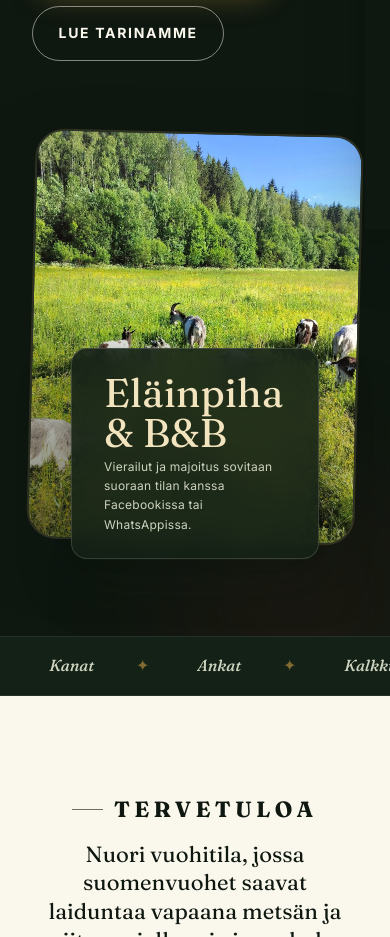
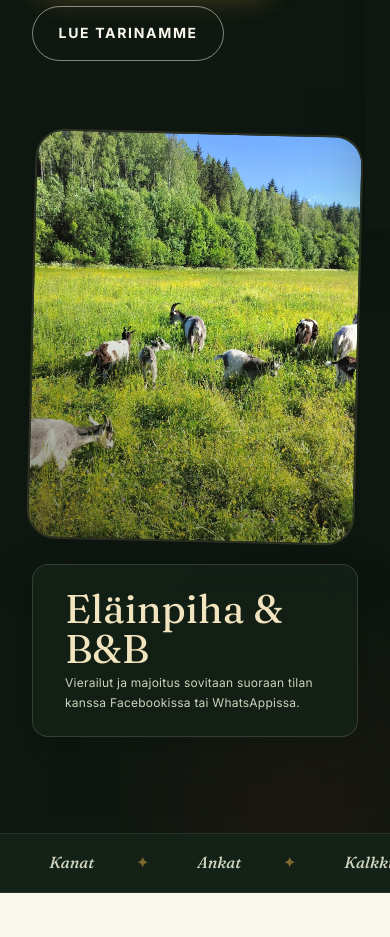
Before and after one commit to antonjalonen-cmd/maagi-metsa, a plain HTML site: page index.html in a window 390 px wide. Shown: the part 640-1577 px from the top of the page. Drawn offline with nearby package versions, Linux system fonts and the light colour scheme.

Commit message:
Simplify mobile hero: stack photo and info card in normal flow instead of fragile overlap

```diff
--- a/assets/css/styles.css
+++ b/assets/css/styles.css
@@ -395,7 +395,8 @@ h1 .i18n, h2 .i18n, h3 .i18n, .eyebrow .i18n, .btn .i18n { display: none; }
   .bento-grid { grid-template-columns: 1fr; grid-auto-rows: 240px; }
   .bento-card.b-large, .bento-card.b-tall { grid-column: span 1; grid-row: span 1; }
   .cert-callout { flex-direction: column; text-align: center; }
-  .hero-float-card { left: 0; right: 0; margin-inline: auto; bottom: -1.2rem; rotate: 0deg; }
+  .hero-media-wrap { display: flex; flex-direction: column; gap: var(--space-4); }
+  .hero-float-card { position: static; max-width: none; width: 100%; rotate: 0deg; box-sizing: border-box; }
 }
 
 @media (max-width: 560px) {
```
